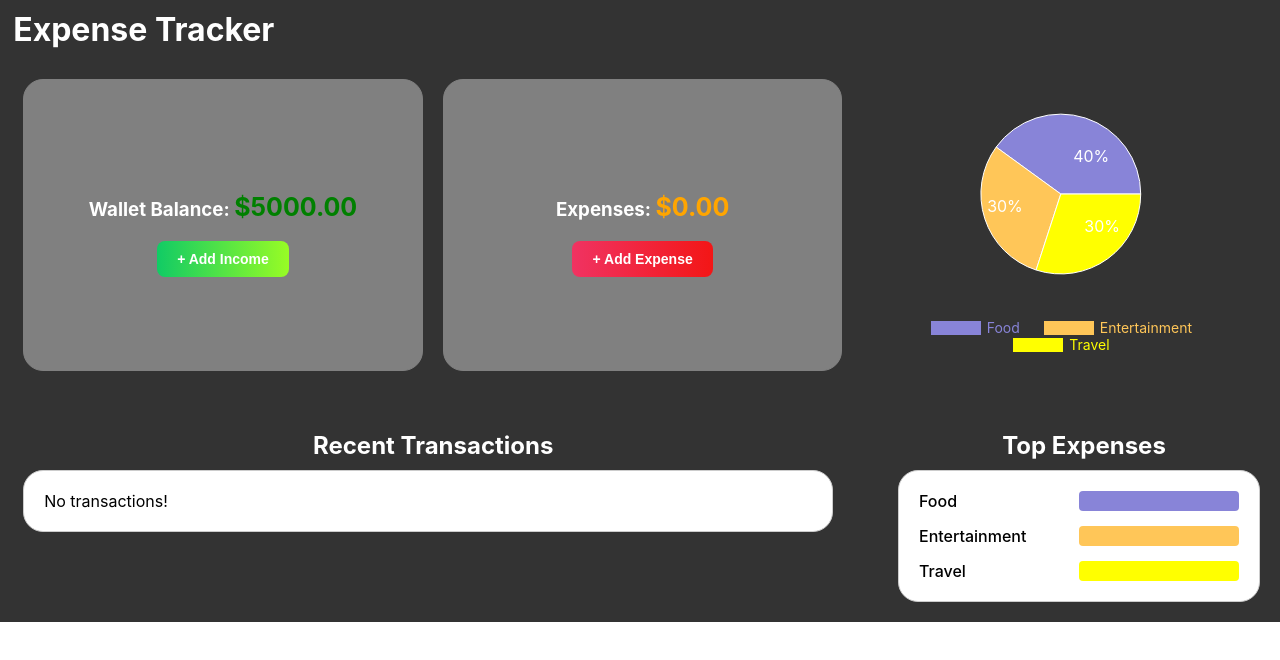
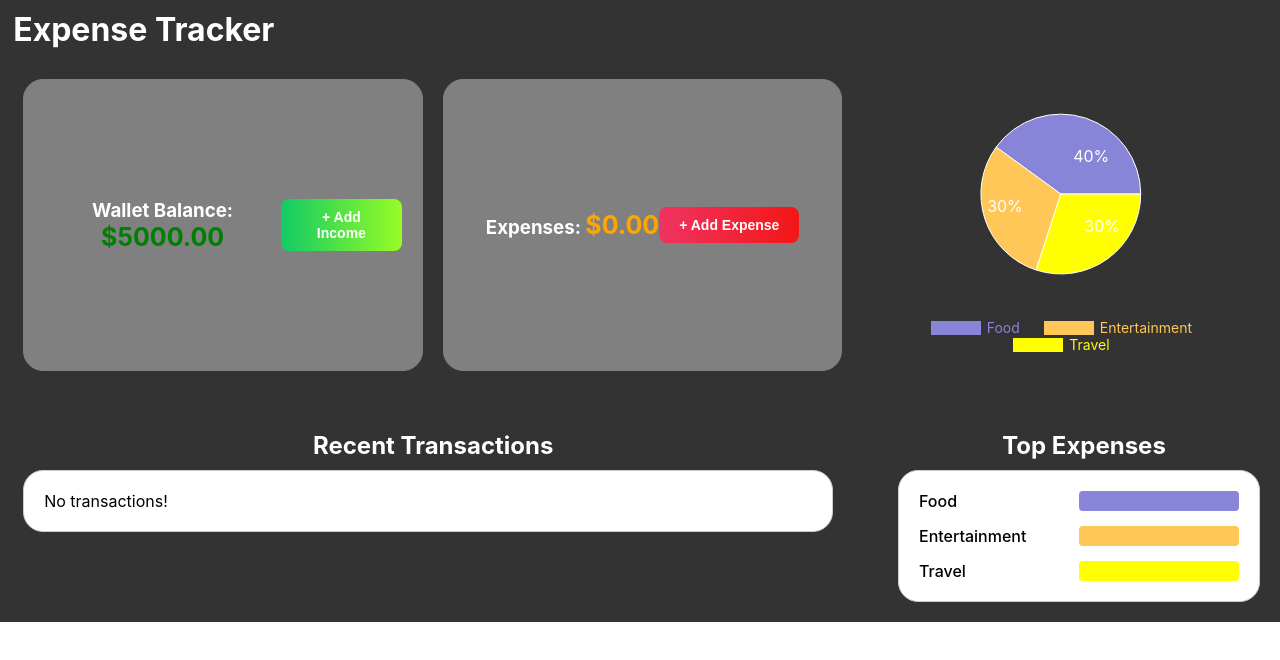
Before and after one commit to dhinadts/Crio-INTERVIEW-Activities, a React (Create React App) app in the folder xexpensetracker/: page / in a window 1280 px wide. Shown: the top 660 px of the page. Built offline with nearby package versions, Linux system fonts and the light colour scheme.

Commit message:
Removed unwanted div

```diff
--- a/xexpensetracker/src/Components/CardSection.jsx
+++ b/xexpensetracker/src/Components/CardSection.jsx
@@ -38,7 +38,7 @@ const CardSection = () => {
   return (
     <div className="CardSection">
       <div className="card-container">
-        <div /* className="card-details" */>
+      {/*   <div  className="card-details" > */}
           <h3>
             Wallet Balance:{" "}
             <span style={{ color: "green", fontSize: 25 }}>
@@ -55,7 +55,7 @@ const CardSection = () => {
           >
             + Add Income
           </button>
-        </div>
+        {/* </div> */}
       </div>
 
       {showDialog1 && (
@@ -72,8 +72,8 @@ const CardSection = () => {
       )}
 
       <div className="card-container">
-        <div /* className="card-details" */>
-          <h3>
+       {/*  <div  className="card-details" >
+        */}   <h3>
             Expenses:{" "}
             <span style={{ color: "orange", fontSize: 25 }}>
               ${expense.toFixed(2)}
@@ -90,7 +90,7 @@ const CardSection = () => {
           >
             + Add Expense
           </button>
-        </div>
+        {/* </div> */}
       </div>
 
       {showDialog2 && (
```
